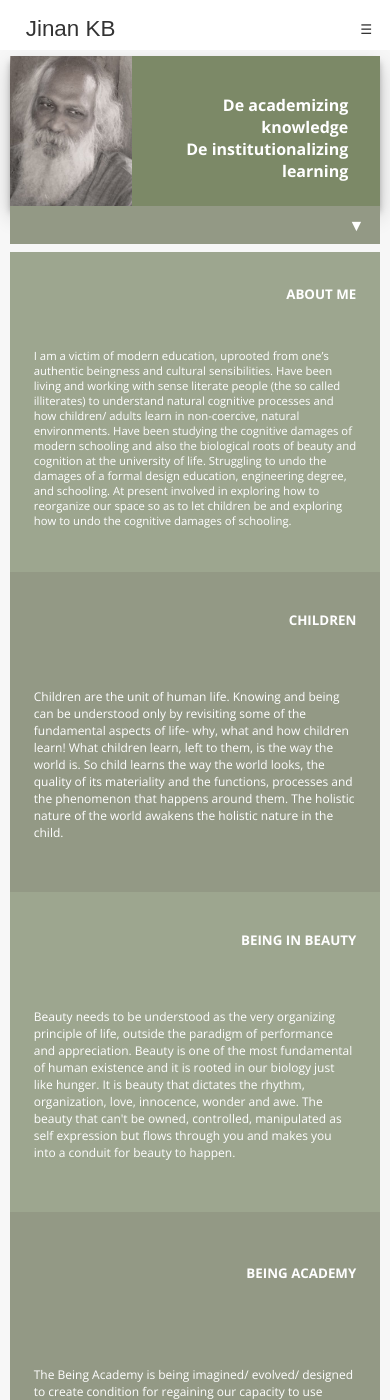
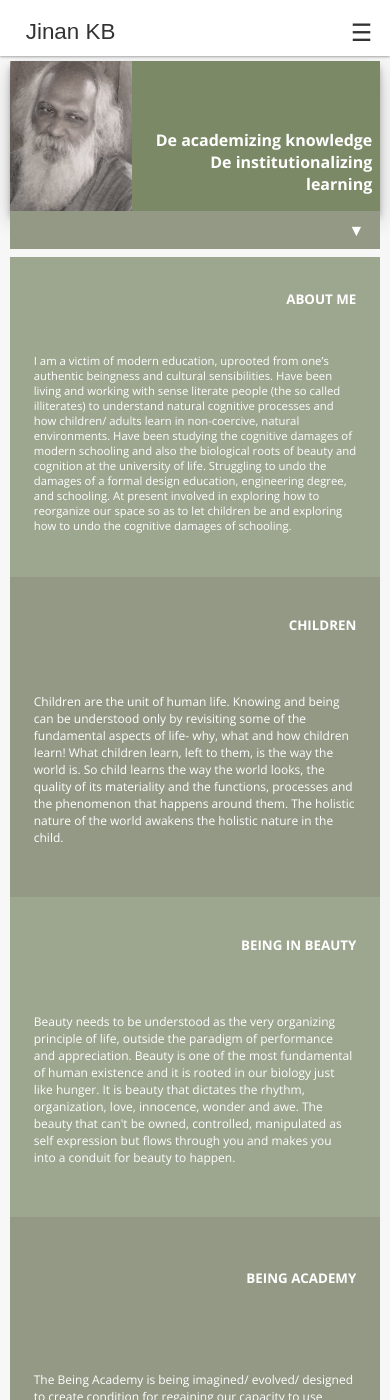
Before and after one commit to jinankb/jinankb.github.io, a Jekyll site: the page built from index.html, in a window 390 px wide and 1400 px high. Built offline with Jekyll 4.4.1, drawn with Linux system fonts in a browser that asks for light colours; the list of posts is cut into pages by our own code.

Commit message:
Mobile Layout v2

```diff
--- a/_includes/nav.html
+++ b/_includes/nav.html
@@ -2,7 +2,7 @@
     <div class="container nav">
         <div class="logo"><a href="{{site.url}}">Jinan KB</a></div>
         <button id="nav-collapse">&#9776;</button>
-        <ul>
+        <ul id="nav-list">
             <li><a href="{{site.url}}">Home</a></li>
             <li><a href="{{site.url}}/about">About</a></li>
             <li><a href="{{site.url}}/concerns">Concerns</a></li>
--- a/css/style.css
+++ b/css/style.css
@@ -474,24 +474,39 @@
     left:0;
     width: 100%;
     z-index: 99;
+    box-shadow: 0 1px 3px rgba(0,0,0,0.12), 0 1px 2px rgba(0,0,0,0.24);
   }
   .nav{
     flex-wrap: wrap;
+
+  }
+  #nav-collapse{
+    font-size: 1.5rem;
   }
   nav ul{
    width: 100%;
    flex-direction: column;
    display: none;
+   text-transform: uppercase;
+  }
+  nav ul li{
+    border-bottom: 1px solid #777;
+    padding: 0.4rem;
   }
   .inner-nav.condensed ul{
     display: none;
     flex-direction: column;
+    text-transform: uppercase;
+  }
+  .inner-nav{
+    flex-wrap: wrap;
   }
   .header-banner{
-    margin-top: 3.5rem;
+    margin-top: 3.8rem;
   }
   .header-banner h1{
     font-size: 1rem;
+    padding: 1rem 0.5rem;
   }
   #inner-nav-collapse{
     color: #fff;
@@ -503,4 +518,33 @@
   .main-grid{
     flex-direction: column;
   }
+  .accordion a::after{
+    right: 1rem;
+  }
+  .accordion .content.active{
+    padding: 1rem;
+  }
+  .accordion .content.links a{
+    padding: 0.5rem;
+  }
+  .video-grid{
+    flex-direction: column;
+  }
+  .tab-container{
+    padding: 1rem;
+    margin-bottom: 1rem;
+  }
+  .tab-head h3{
+    font-size: 0.7rem;
+  }
+  .contact-grid{
+    flex-direction: column-reverse;
+    margin: 0;
+  }
+  .contact-location{
+    margin: 1rem;
+  }
+  .contact{
+    margin: 1rem;
+  }
 }
--- a/js/main.js
+++ b/js/main.js
@@ -1,3 +1,20 @@
+const navToggle = document.getElementById('nav-collapse');
+const navList =  document.getElementById('nav-list');
+const windowWidth = window.innerWidth;
+console.log(windowWidth);
+if( windowWidth <= 480){
+    navList.style.display = "none";
+}
+navToggle.addEventListener('click', () => {
+    if( navList.style.display == "none"){
+    navList.style.display = "block";
+    navToggle.textContent = "X";
+    } else {
+        navList.style.display = "none";
+        navToggle.textContent = "☰";
+
+    }
+});
 /* Tabs */
 const tabHead = document.querySelectorAll('.tab-head h3');
 tabHead.forEach((thead) =>{
```
